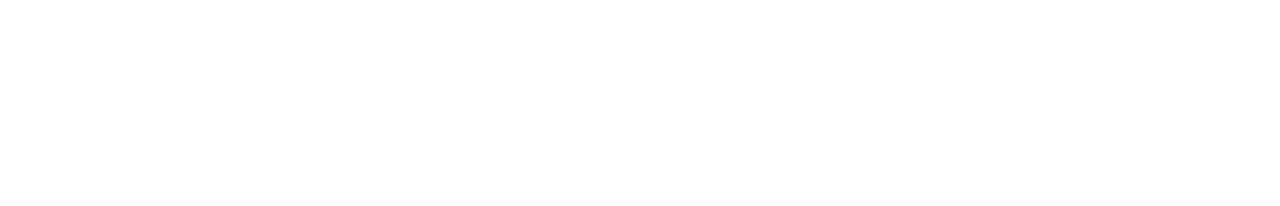
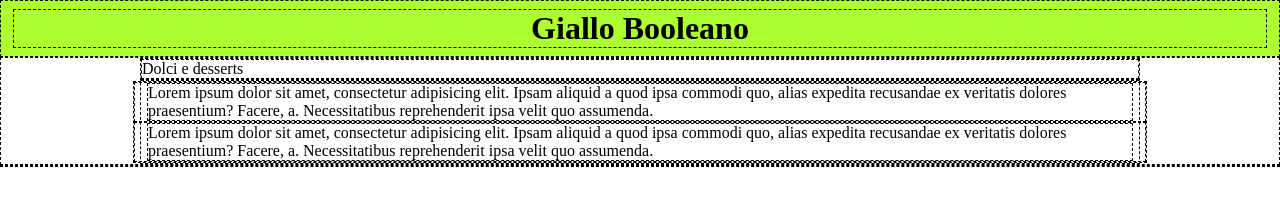
Before and after one commit to massimopallera/htmlcss-responsive-layout, a plain HTML site: page index.html in a window 1280 px wide. Drawn offline with Linux system fonts and the light colour scheme.

Commit message:
add:header+part of hero section structure

```diff
--- a/assets/css/layout-grid-system.css
+++ b/assets/css/layout-grid-system.css
@@ -13,4 +13,9 @@
 .row{
     display: flex;
     flex-wrap: wrap;
+    margin: 0 -.5rem;
 }
+
+.col-12{
+    width: 100%;
+}
--- a/assets/css/style.css
+++ b/assets/css/style.css
@@ -2,6 +2,30 @@
 
 }
 
-.debug *{
+/* debug */
+.debug *:not(section){
     border: 1px dashed black;
 }
+
+.debug header{
+    background-color: greenyellow;
+}
+.debug main{
+    #jumbotron{
+        /* background: #000; */
+    }
+}
+
+/* utilites */
+.txt-center{
+    text-align: center;
+}
+
+.py-1{
+    padding-top: .5rem;
+    padding-bottom: .5rem;
+}
+.px-1_5{
+    padding-left: .75rem;
+    padding-right: .75rem;
+}
--- a/index.html
+++ b/index.html
@@ -9,12 +9,29 @@
      <link rel="stylesheet" href="./assets/css/layout-grid-system.css">
      <link rel="stylesheet" href="./assets/css/style.css">
 </head>
-<body>
+<body class="debug">
 
     <!-- header -->
-    <header></header>
+    <header class="py-1 px-1_5 txt-center">
+        <h1>Giallo Booleano</h1>
+    </header>
     <!-- main -->
-    <main></main>
+    <main>
+        <section id="jumbotron">
+            <div class="container">
+                <div class="cat">Dolci e desserts</div>
+                <div class=""></div>
+                <div class="row">
+                    <div class="col-12 px-1_5">
+                        <div class="card">Lorem ipsum dolor sit amet, consectetur adipisicing elit. Ipsam aliquid a quod ipsa commodi quo, alias expedita recusandae ex veritatis dolores praesentium? Facere, a. Necessitatibus reprehenderit ipsa velit quo assumenda.</div>
+                    </div>
+                    <div class="col-12 px-1_5">
+                        <div class="card">Lorem ipsum dolor sit amet, consectetur adipisicing elit. Ipsam aliquid a quod ipsa commodi quo, alias expedita recusandae ex veritatis dolores praesentium? Facere, a. Necessitatibus reprehenderit ipsa velit quo assumenda.</div>
+                    </div>
+                </div>
+            </div>
+        </section>
+    </main>
     <!-- footer -->
     <footer></footer>
 
```
